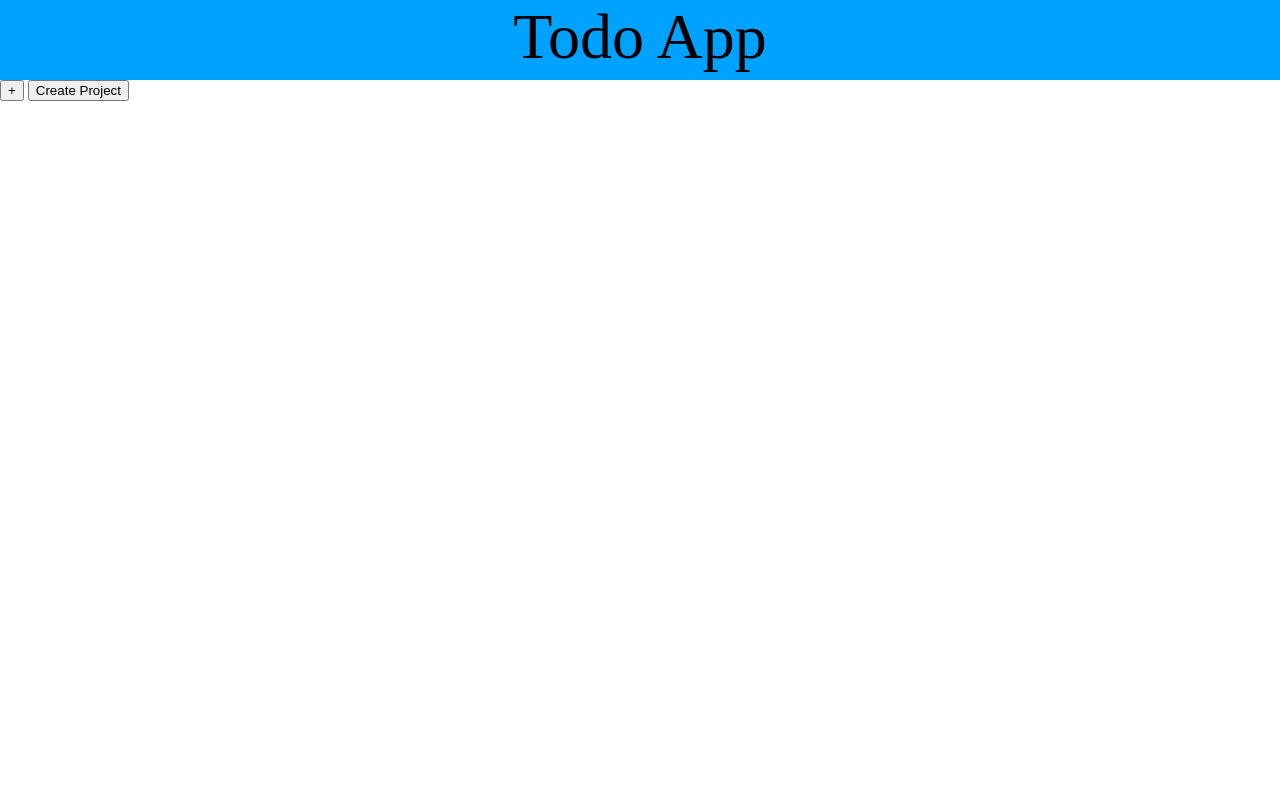
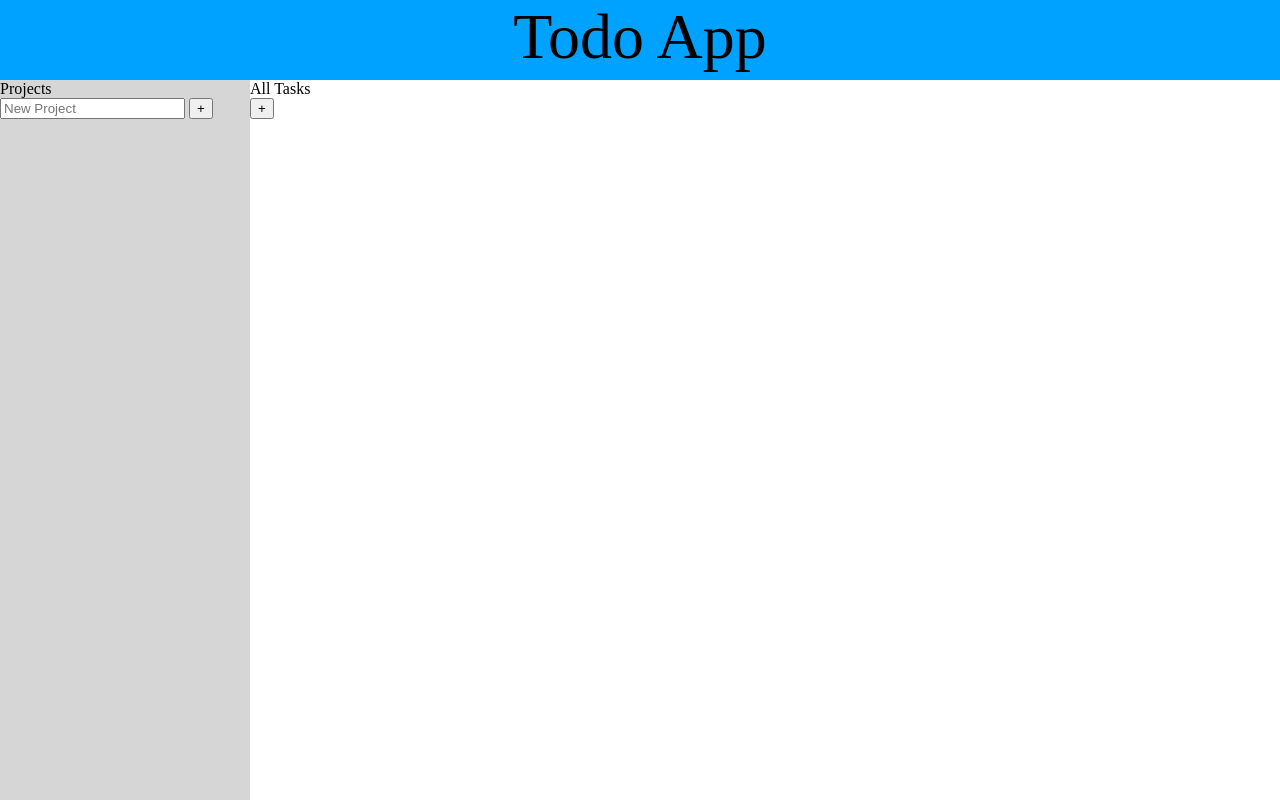
Before and after one commit to Casazzan/todo, a website built with webpack: page index.html in a window 1280 px wide. Built offline with nearby package versions, Linux system fonts and the light colour scheme; files whose address does not match are found by name.

Commit message:
Create basic page layout

```diff
--- a/index.html
+++ b/index.html
@@ -11,8 +11,17 @@
     <header>
         <h1>Todo App</h1>
     </header>
-    <button type = "button" id = "todo-btn">+</button>
-    <button type = "button" id = "project-btn">Create Project</button>
+    <div id = "main">
+        <div id = "left-menu">
+            <h1 class = "subhead">Projects</h1>
+            <input type = "text" id = "project-input" placeholder="New Project"></button>
+            <button type = "button" id = "project-btn">+</button>
+        </div>
+        <div id = "main-content">
+            <h1 class="subhead" id = "display-proj">All Tasks</h1>
+            <button type = "button" id = "todo-btn">+</button>
+        </div>
+    </div>
     <script src = "main.js"></script>
 </body>
 </html>
--- a/style.css
+++ b/style.css
@@ -19,3 +19,14 @@ header {
   font-size: 4em;
   height: 10%;
 }
+
+#left-menu {
+  height: 100%;
+  background-color: rgb(214, 214, 214);
+  width: 250px;
+}
+
+#main {
+  height: 90%;
+  display: flex;
+}
```
Also changed, not shown: main.js (+1 -1 lines).
